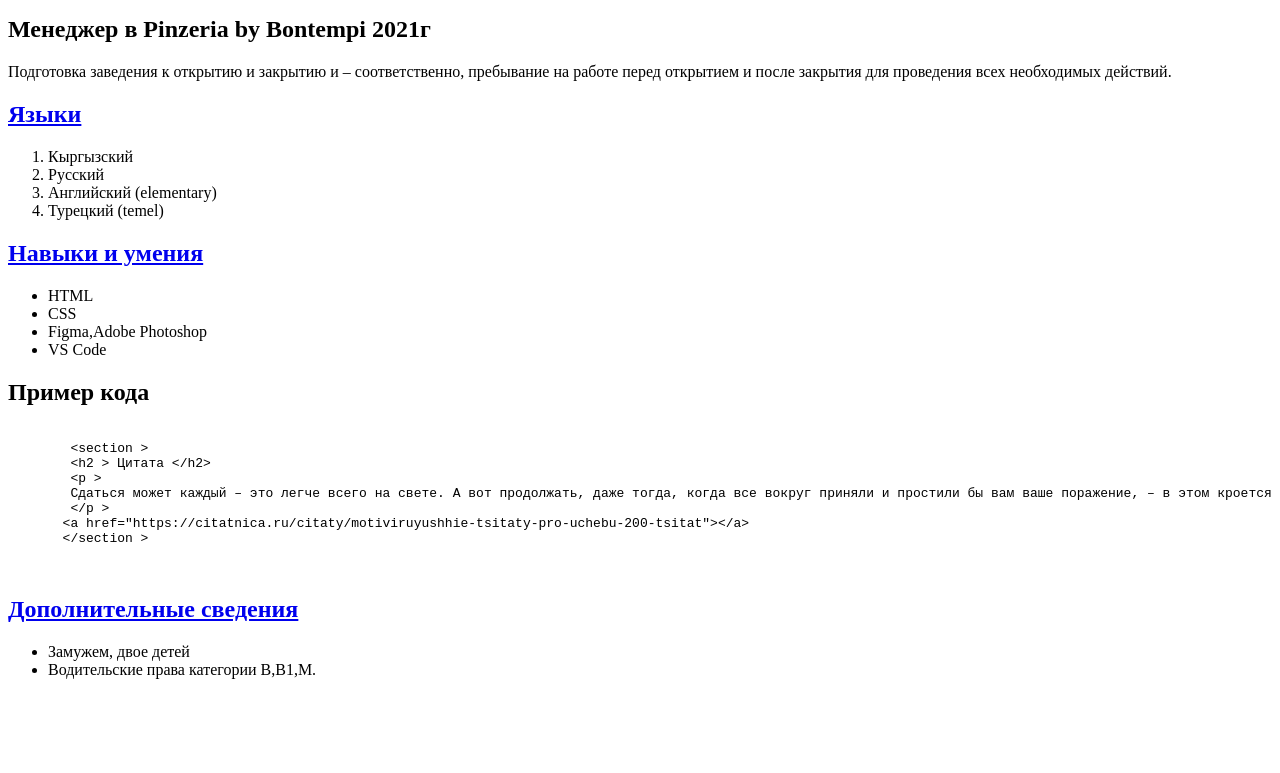
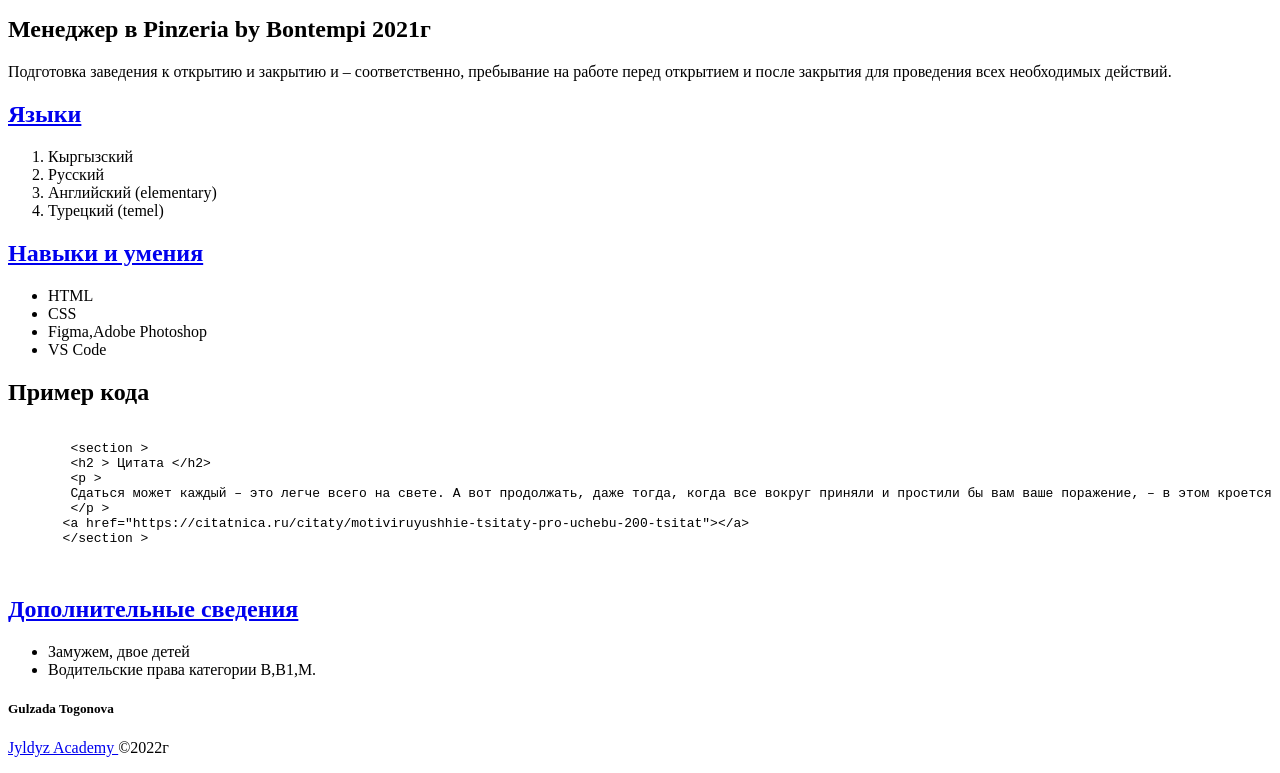
Before and after one commit to gulzada-t/portfolio-test, a plain HTML site: page index.html in a window 1280 px wide. Shown: the part 1435-2208 px from the top of the page. Before the commit the page ends 2130 px from the top, so only its background shows below. Drawn offline with Linux system fonts and the light colour scheme.

Commit message:
add footer

```diff
--- a/index.html
+++ b/index.html
@@ -148,5 +148,15 @@
         </ul>
       </aside>
     </main>
+    <article>
+      <footer>
+        <h5>Gulzada Togonova</h5>
+
+        <p>
+          <a href="https://linktr.ee/jyldyzacademy2020">Jyldyz Academy </a
+          >&copy;2022г
+        </p>
+      </footer>
+    </article>
   </body>
 </html>
```
